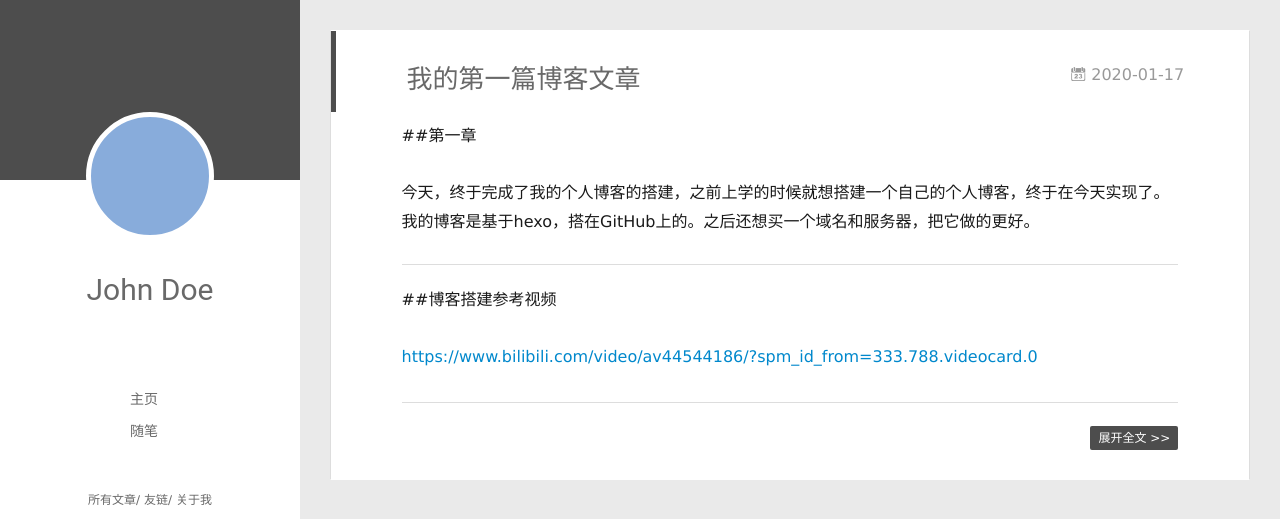
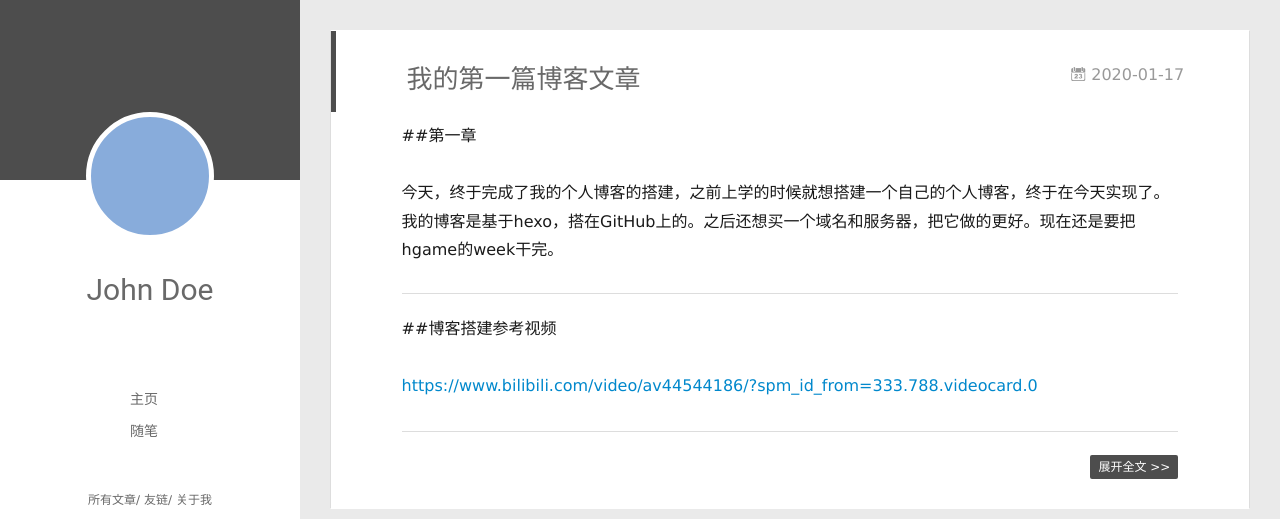
Before and after one commit to max21-nc/max21-nc.github.io, a plain HTML site: page index.html in a window 1280 px wide. Shown: the top 519 px of the page. Drawn offline with Linux system fonts and the light colour scheme; no server answers.

Commit message:
Site updated: 2020-01-17 15:32:10

```diff
--- a/index.html
+++ b/index.html
@@ -173,7 +173,7 @@
     <div class="article-entry" itemprop="articleBody">
 
         <p>##第一章</p>
-<p>今天，终于完成了我的个人博客的搭建，之前上学的时候就想搭建一个自己的个人博客，终于在今天实现了。我的博客是基于hexo，搭在GitHub上的。之后还想买一个域名和服务器，把它做的更好。</p>
+<p>今天，终于完成了我的个人博客的搭建，之前上学的时候就想搭建一个自己的个人博客，终于在今天实现了。我的博客是基于hexo，搭在GitHub上的。之后还想买一个域名和服务器，把它做的更好。现在还是要把hgame的week干完。</p>
 <hr>
 <p>##博客搭建参考视频</p>
 <p><a href="https://www.bilibili.com/video/av44544186/?spm_id_from=333.788.videocard.0" target="_blank" rel="noopener">https://www.bilibili.com/video/av44544186/?spm_id_from=333.788.videocard.0</a></p>
```
Also changed, not shown: 2020/01/17/我的第一篇文章/index.html (+4 -4 lines).
